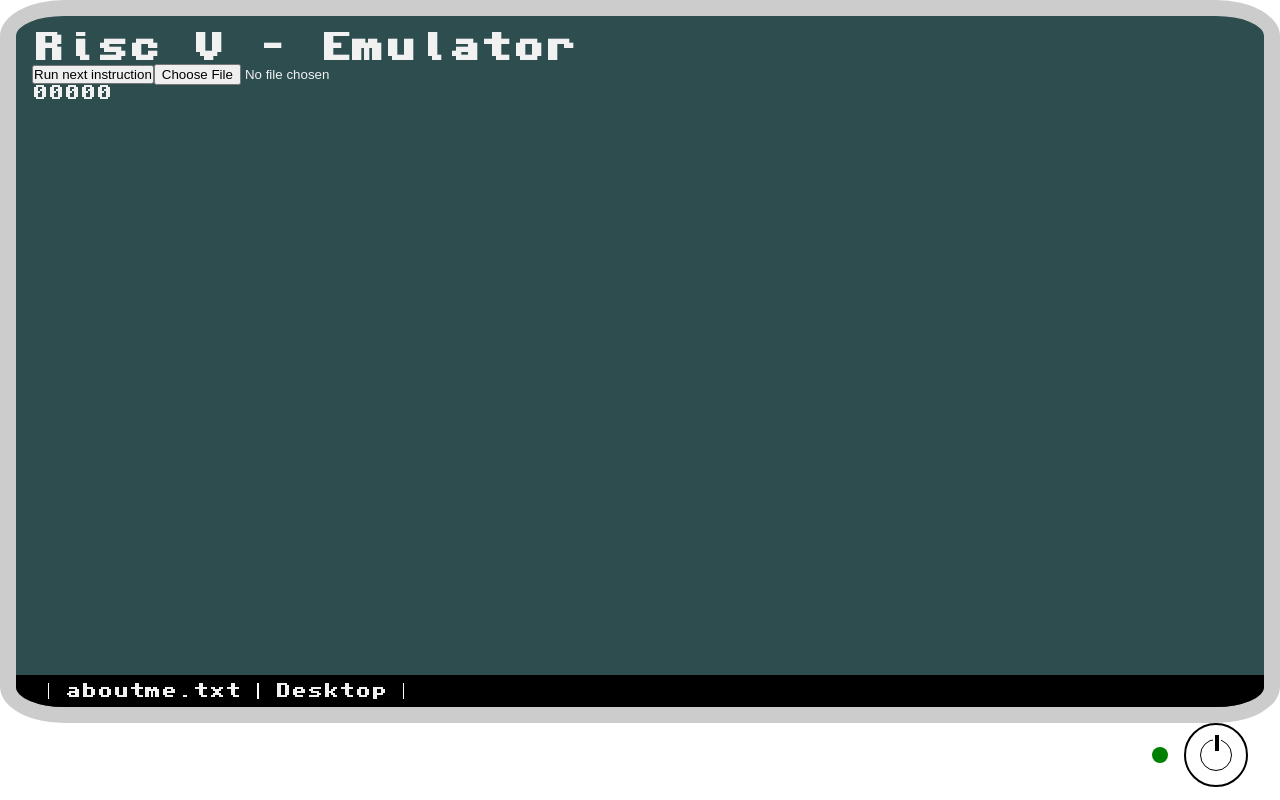
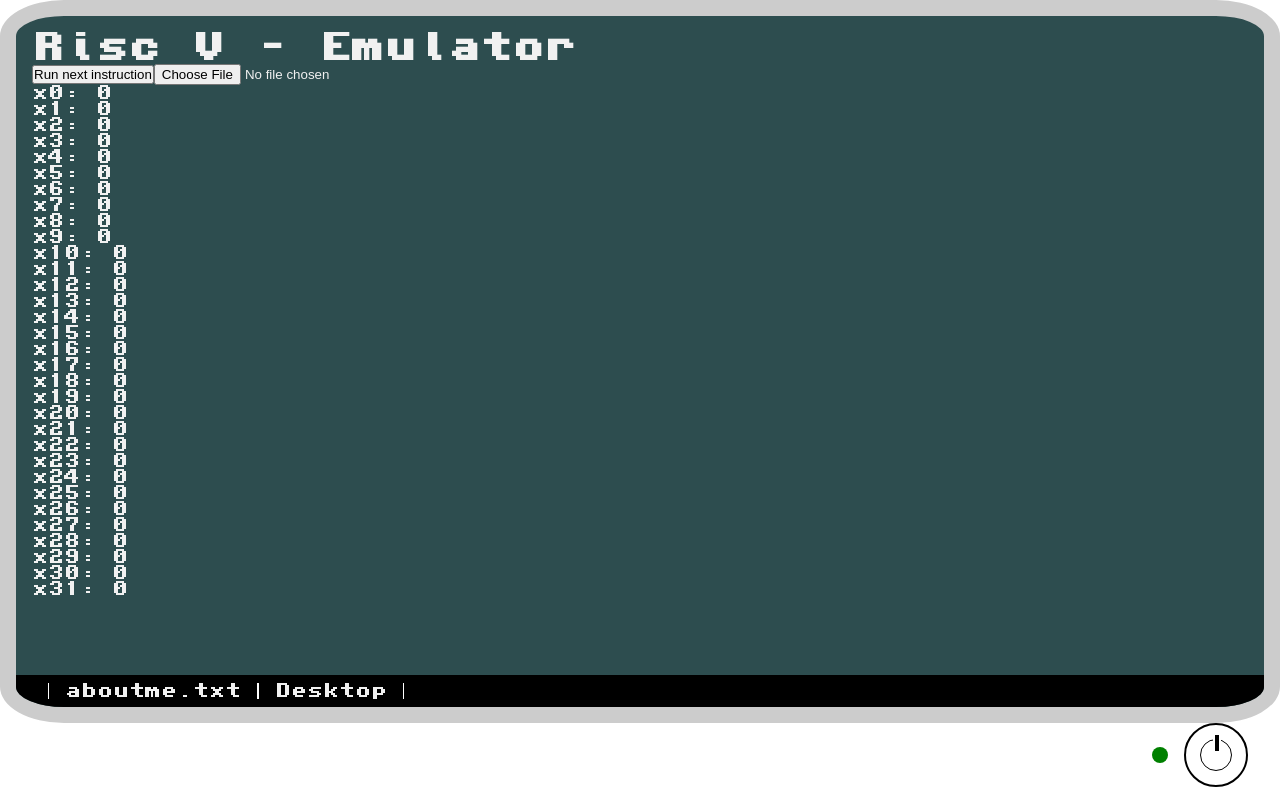
Before and after one commit to animeshrisal/emugrid.com, a Next.js app: page /risc-v-emulator in a window 1280 px wide. Both pictures are taken after a click on the button "Run next instruction". Built offline with nearby package versions, Linux system fonts and the light colour scheme.

Commit message:
Display register

```diff
--- a/app/risc-v-emulator/page.tsx
+++ b/app/risc-v-emulator/page.tsx
@@ -68,6 +68,7 @@ export default function Emulator() {
 
     // Read the file as an ArrayBuffer
     reader.readAsArrayBuffer(file);
+    handleNextInstruction();
   };
 
   if (!wasm) {
@@ -83,19 +84,17 @@ export default function Emulator() {
 
   const Registers = () => {
     if (cpu) {
-      return (
-        <div>
-          {cpu.riscv_register[0]}
-          {cpu.riscv_register[1]}
-          {cpu.riscv_register[2]}
-          {cpu.riscv_register[3]}
-          {cpu.riscv_register[4]}
+  const registerElements = [];
+  for (let i = 0; i < cpu.riscv_register.length; i++) {
+    registerElements.push(
+      <div key={i}>{`x${i}: ${cpu.riscv_register[i].toString()}`}</div>
+    );
+  }
 
-        </div>
-      )
+  return <div>{registerElements}</div>;
     } else {
       return (
-        <div>Empty</div>
+        <div>Load an elf file to start running</div>
       )
     }
   }
```
Also changed, not shown: app/risc-v-emulator/core/index.d.ts (+40 -0 lines).
